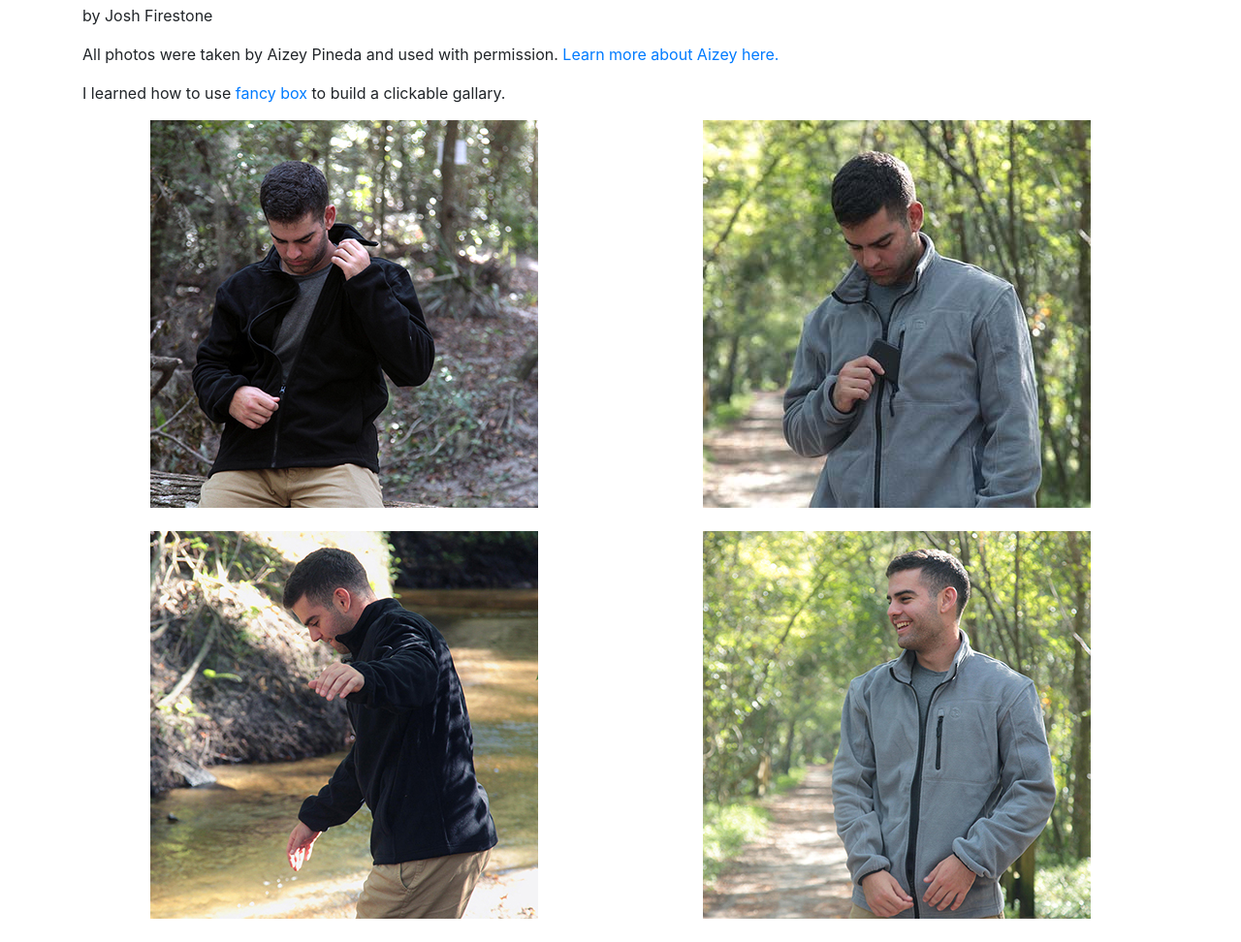
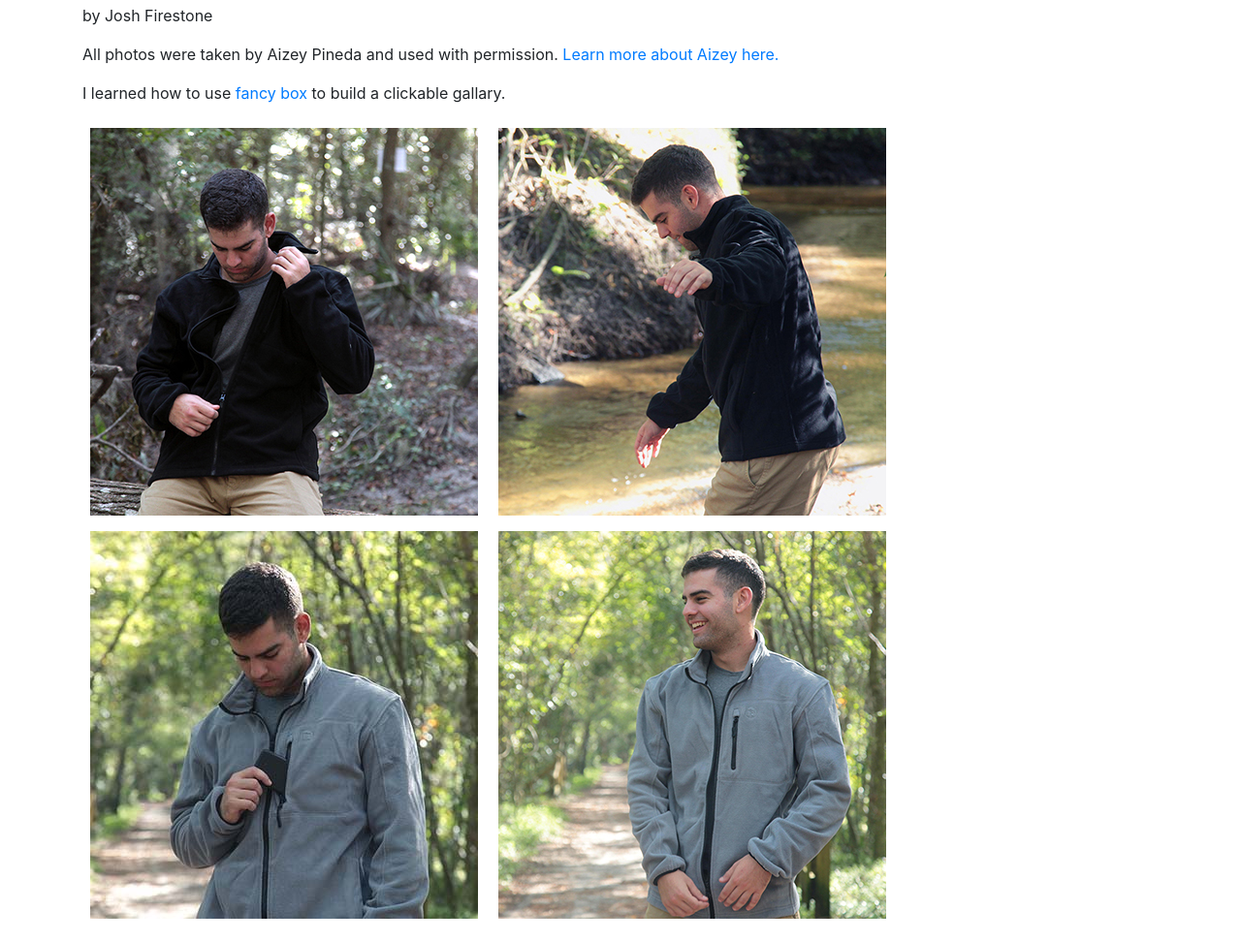
Before and after one commit to jdfirestone/website-project, a plain HTML site: page index.html in a window 1280 px wide. Shown: the part 48-1020 px from the top of the page at 97% size. Drawn offline with nearby package versions, Linux system fonts and the light colour scheme.

Commit message:
responsive fix

```diff
--- a/index.html
+++ b/index.html
@@ -12,6 +12,8 @@
 <body>
 
 <div class="container">
+<div class="row">
+<div class="col-sm-12">
 
 <h1>Fleece Photos with Javascript</h1>
 
@@ -19,35 +21,33 @@
 
 <p> All photos were taken by Aizey Pineda and used with permission. <a href="http://azpineda.com/"> Learn more about Aizey here.</a>
 
-  <p>I learned how to use <a href="http://fancyapps.com/">fancy box </a>to build a clickable gallary.</p>
+<p>I learned how to use <a href="http://fancyapps.com/">fancy box </a>to build a clickable gallary.</p>
 
-<div class="text-center">
-<div class="row">
 
-<div class="col-md-6">
+<div class="align-self-center">
 <a href="images/jacketblack1.jpg" data-fancybox="images" data-type="image" >
-    <img src="images/jacketblack1.jpg" class="mb-4" alt="black fleece jacket on model in forest" >
+    <img src="images/jacketblack1.jpg" class="p-2 img-fluid" alt="black fleece jacket on model in forest" >
 </a>
 
 
 <a href="images/jacketblack2.jpg" data-fancybox="images" >
-    <img src="images/jacketblack2.jpg" class="mb-4" alt="black fleece jacket on model in forest">
+    <img src="images/jacketblack2.jpg" class="p-2 img-fluid" alt="black fleece jacket on model in forest">
 </a>
-</div>
+</div><!--col-->
 
-<div class="col-md-6">
+<div class="align-self-center">
 <a href="images/jacketgrey1.jpg" data-fancybox="images">
-    <img src="images/jacketgrey1.jpg" class="mb-4" alt="grey fleece jacket on model in forest">
+    <img src="images/jacketgrey1.jpg" class="p-2 img-fluid" alt="grey fleece jacket on model in forest">
 </a>
 
 <a href="images/jacketgrey2.jpg" data-fancybox="images">
-    <img src="images/jacketgrey2.jpg" class="mb-4" alt="grey fleece jacket on model in forest" >
+    <img src="images/jacketgrey2.jpg" class="p-2 img-fluid" alt="grey fleece jacket on model in forest" >
 </a>
-</div>
+</div><!--col-->
 
 </div><!--container-->
 </div><!--center-->
-  </div><!--row-->
+</div><!--row-->
 
 <script
   src="https://code.jquery.com/jquery-3.2.1.js"
```
